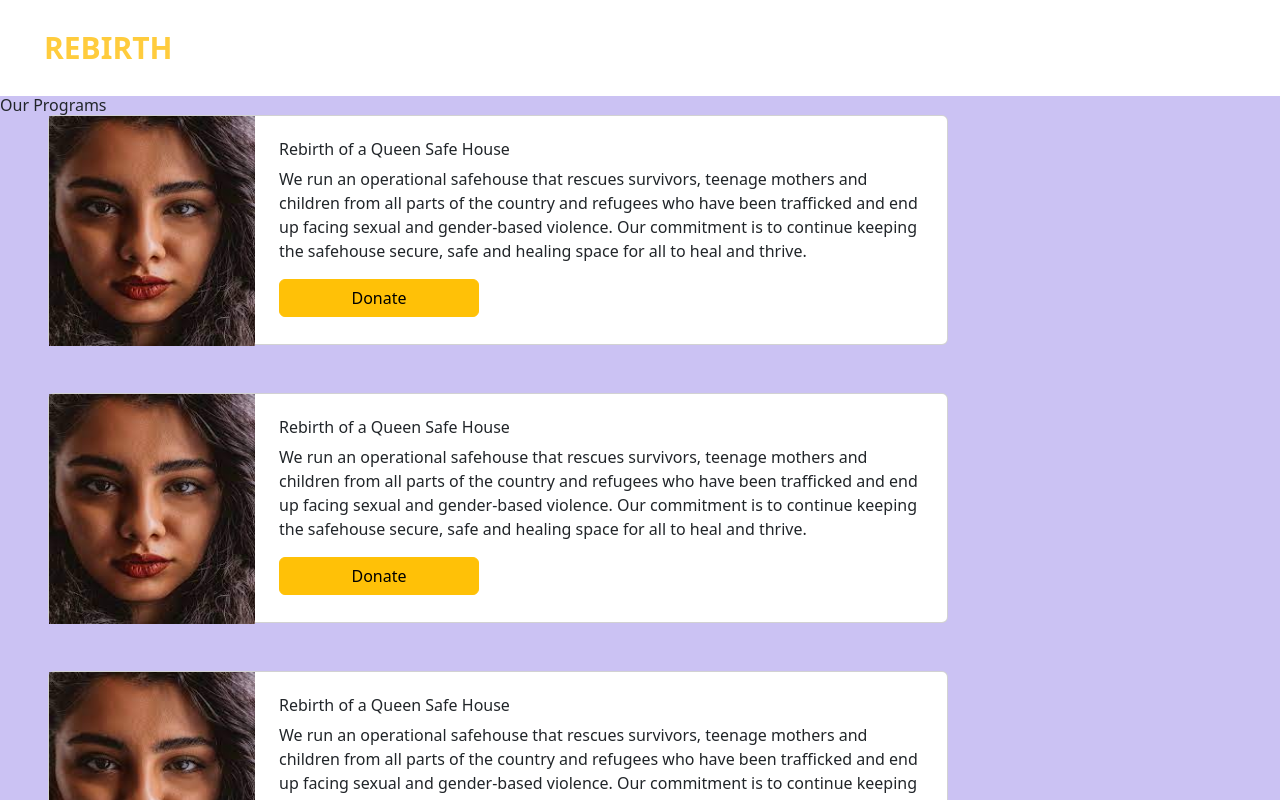
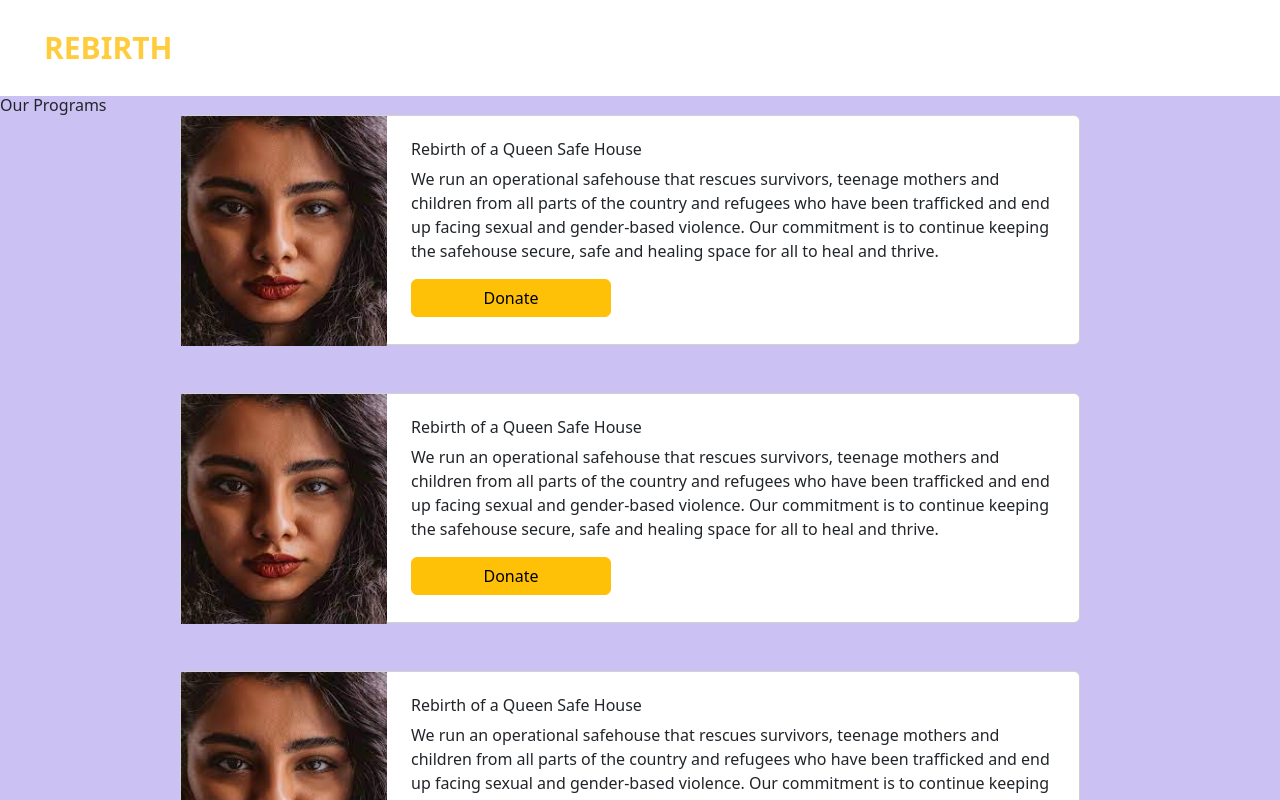
Before and after one commit to Rebirthers-Unite/Rebirth, a React (Vite) app in the folder client/: page /programs in a window 1280 px wide. Shown: the top 800 px of the page. Built offline with nearby package versions, Linux system fonts and the light colour scheme.

Commit message:
add mrgin left to card

```diff
--- a/client/src/components/OurProgramsPage/ProgramsCard.jsx
+++ b/client/src/components/OurProgramsPage/ProgramsCard.jsx
@@ -4,7 +4,7 @@ import avatar from '../../assets/face.jpeg'
 
 export const ProgramsCard = () => {
   return (
-    <div className='card row ms-5 mb-5 px-0' id='card-div'>
+    <div className='card row mb-5 px-0' id='card-div'>
         <img src={avatar} alt='card-image' className='col-2' id='card-image'/>
         <div className='col-10' id='card-content'>
           <h3 className='card-title mt-4'> Rebirth of a Queen Safe House </h3>
--- a/client/src/components/OurProgramsPage/programs.css
+++ b/client/src/components/OurProgramsPage/programs.css
@@ -5,6 +5,7 @@
 #card-div{
     height: 230px;
     max-width: 900px;
+    margin-left: 180px;
 }
 
 #card-image{
```
